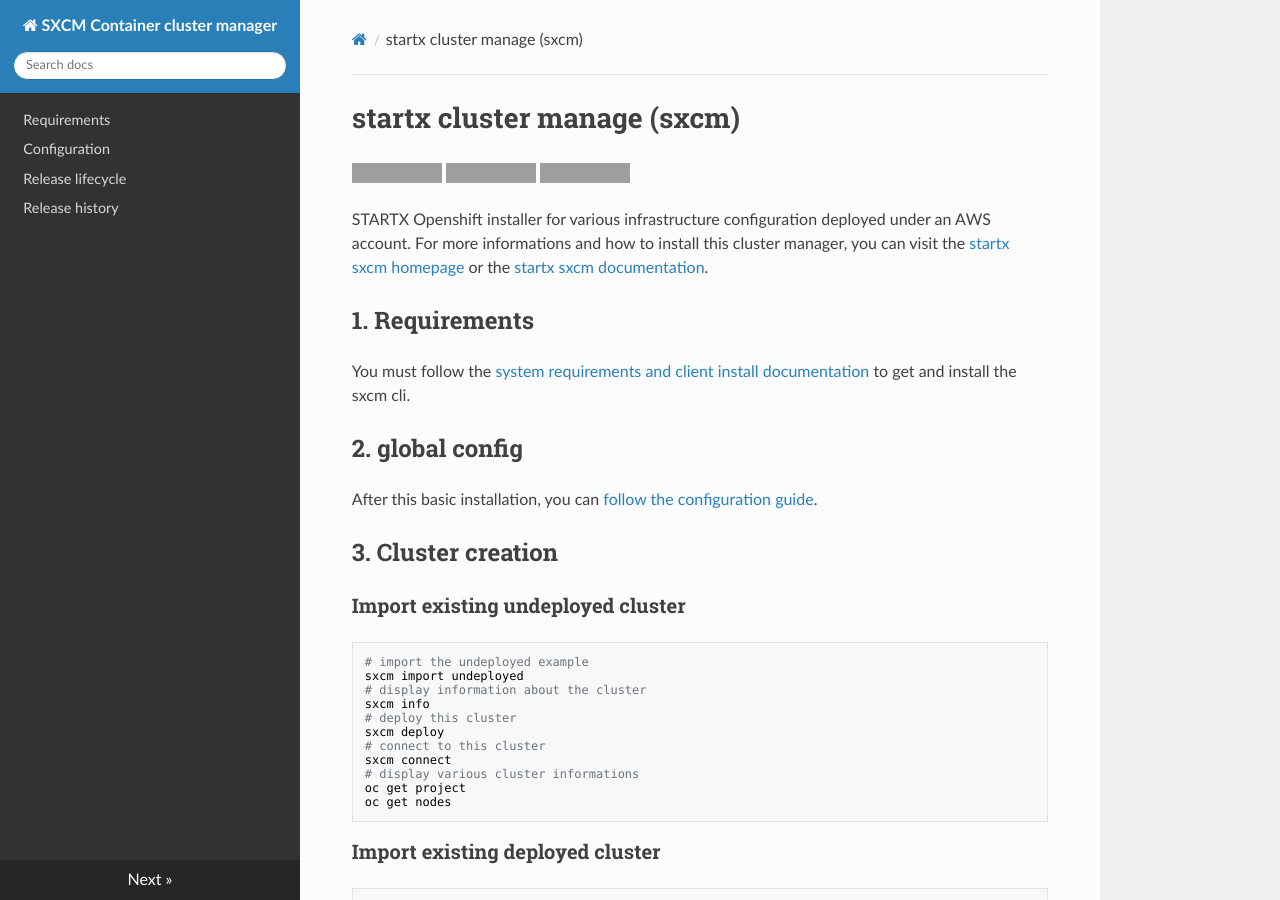
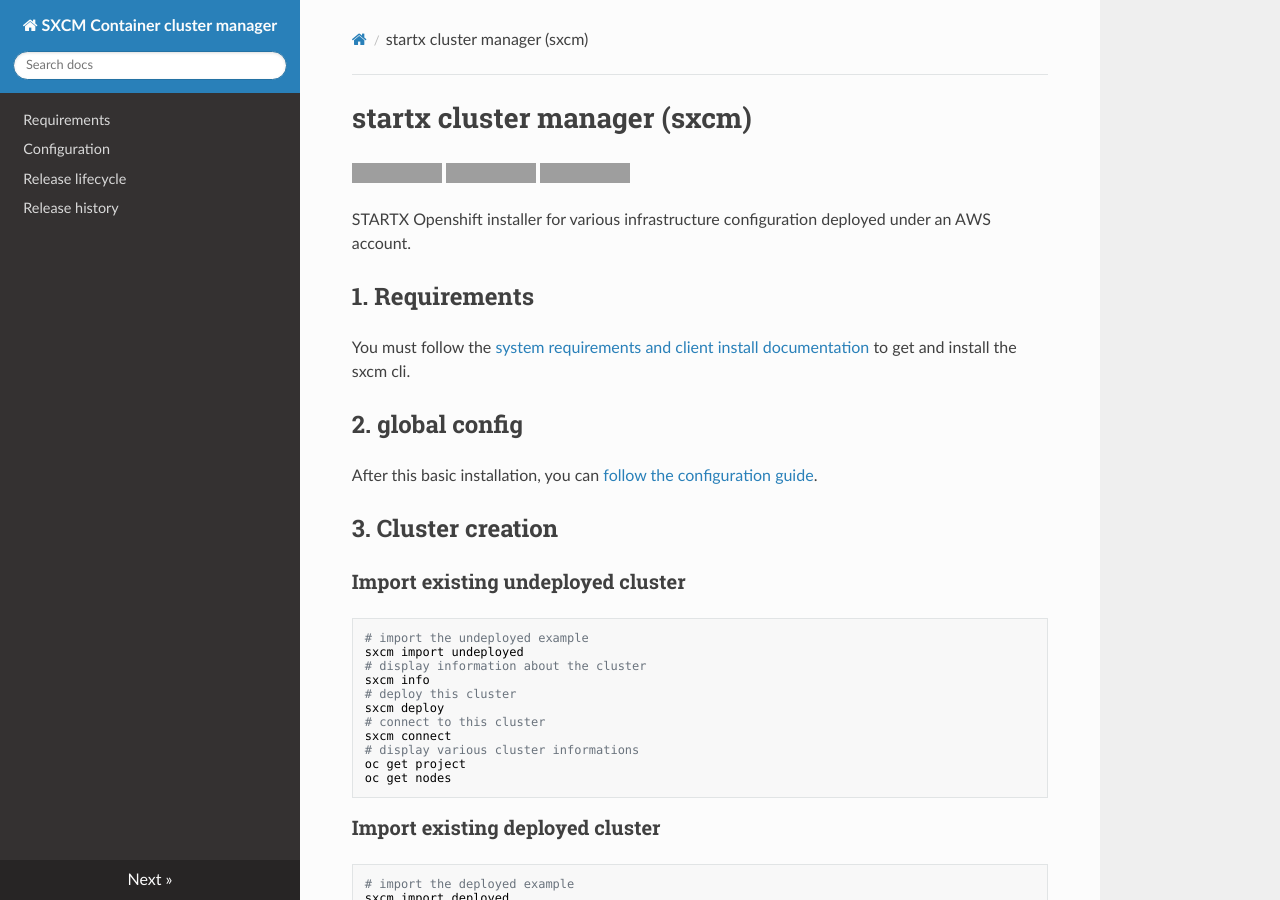
Before and after one commit to startxfr/sxcm, an MkDocs documentation site: the page built from docs/index.md, in a window 1280 px wide and 900 px high. Built offline with MkDocs 1.6.1, drawn with Linux system fonts in a browser that asks for light colours; nearby versions of some CDN libraries; grey boxes are pictures that could not be loaded.

Commit message:
[docs] Update documentation description

```diff
--- a/README.md
+++ b/README.md
@@ -1,4 +1,4 @@
-# startx cluster manage (sxcm)
+# startx cluster manager (sxcm)
 
 ![sxcm](https://img.shields.io/badge/latest-v0.1.0-blue.svg) [![last commit](https://img.shields.io/github/last-commit/startxfr/sxcm.svg)](https://github.com/startxfr/sxcm) [![Doc](https://readthedocs.org/projects/sxcm/badge)](https://sxcm.readthedocs.io)
 
--- a/docs/index.md
+++ b/docs/index.md
@@ -1,9 +1,8 @@
-# startx cluster manage (sxcm)
+# startx cluster manager (sxcm)
 
 ![sxcm](https://img.shields.io/badge/latest-v0.1.0-blue.svg) [![last commit](https://img.shields.io/github/last-commit/startxfr/sxcm.svg)](https://github.com/startxfr/sxcm) [![Doc](https://readthedocs.org/projects/sxcm/badge)](https://sxcm.readthedocs.io)
 
 STARTX Openshift installer for various infrastructure configuration deployed under an AWS account.
-For more informations and how to install this cluster manager, you can visit the [startx sxcm homepage](https://startxfr.github.io/sxcm) or the [startx sxcm documentation](https://sxcm.readthedocs.io).
 
 ## 1. Requirements
 
```
